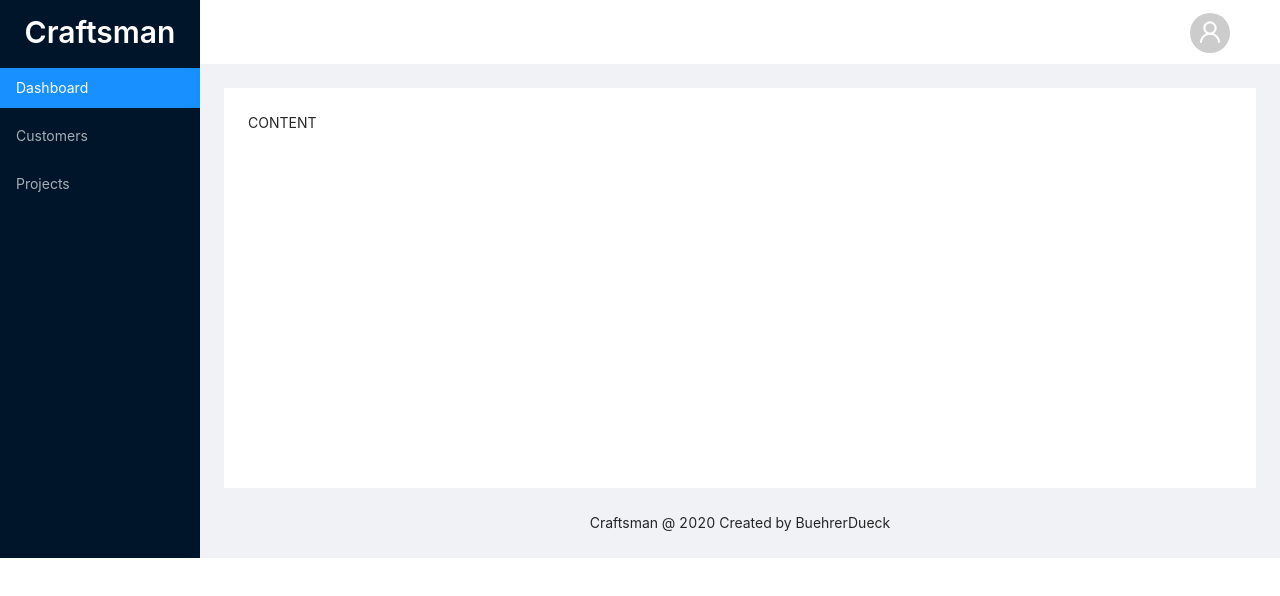
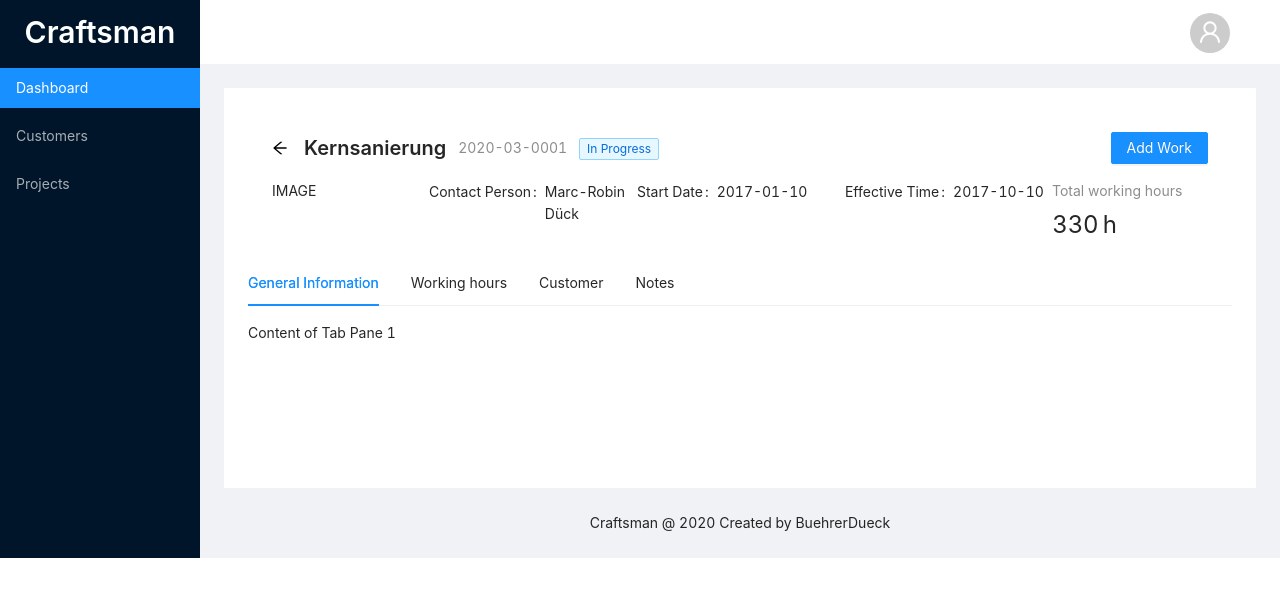
Before and after one commit to moritzbuehrer/craftsman-frontend, a React (Create React App) app: page /project in a window 1280 px wide. Shown: the top 596 px of the page. Built offline with nearby package versions, Linux system fonts and the light colour scheme.

Commit message:
Adding Project and Customer draft

```diff
--- a/package.json
+++ b/package.json
@@ -9,6 +9,7 @@
     "antd": "^4.5.4",
     "react": "^16.13.1",
     "react-dom": "^16.13.1",
+    "react-router-dom": "^5.2.0",
     "react-scripts": "3.4.3"
   },
   "scripts": {
--- a/src/App.js
+++ b/src/App.js
@@ -1,7 +1,15 @@
 import React from 'react';
 import { Layout } from 'antd';
+import {
+  BrowserRouter as Router,
+  Switch,
+  Route
+} from "react-router-dom";
+
 import SiderMenu from './component/SiderMenu';
 import AppHeader from './component/AppHeader';
+import Customer from './page/Customer';
+import Project from './page/Project';
 
 import 'antd/dist/antd.css';
 import './App.css';
@@ -12,22 +20,38 @@ class App extends React.Component {
 
   render() {
     return (
+      <Router>
         <Layout>
           <Sider className="sider">
             <SiderMenu />
           </Sider>
           <Layout>
             <Header className="header">
-            <AppHeader/>
+              <AppHeader />
             </Header>
+
             <Content className="content">
-            CONTENT
+
+              <Switch>
+                <Route exact path="/">
+
+                </Route>
+                <Route path="/customer">
+                  <Customer />
+                </Route>
+                <Route path="/project">
+                  <Project/>
+                </Route>
+              </Switch>
+
             </Content>
+
             <Footer className="footer">
               Craftsman @ 2020 Created by BuehrerDueck
           </Footer>
           </Layout>
         </Layout>
+      </Router>
     );
   }
 }
--- a/src/component/SiderMenu.js
+++ b/src/component/SiderMenu.js
@@ -1,5 +1,6 @@
 import React from 'react';
 import { Typography, Menu} from 'antd';
+import { Link } from "react-router-dom";
 import './SiderMenu.css'
 
 const { Title } = Typography;
@@ -15,13 +16,13 @@ class SiderMenu extends React.Component {
 
                 <Menu theme="dark" defaultSelectedKeys={['1']} defaultOpenKeys={['1']}>
                     <Menu.Item key="1">
-                        Dashboard
+                        <Link to="/">Dashboard</Link>
                     </Menu.Item>
                     <Menu.Item key="2">
-                        Customers
+                    <Link to="/customer">Customers</Link>
                     </Menu.Item>
                     <Menu.Item key="3">
-                        Projects
+                    <Link to="/project">Projects</Link>
                     </Menu.Item>
                 </Menu>
 
--- /dev/null
+++ b/src/page/Customer.js
@@ -0,0 +1,45 @@
+import React from 'react';
+import { Row, Col, Input, List, Avatar, Divider } from 'antd';
+
+const { Search } = Input;
+
+
+const data = [
+    'Moritz Bührer',
+    'Tamara Schmid',
+    'Mara Bührer',
+    'Hilka Bührer',
+    'Michael Bührer',
+    'Moritz Bührer',
+    'Tamara Schmid',
+    'Mara Bührer',
+    'Hilka Bührer'
+];
+
+
+class Customer extends React.Component {
+
+    render() {
+        return (
+            <Row>
+                <Col span={6}>
+                    <List
+                        header={
+                            <Input placeholder="Search Customers" bordered={false} />
+                        }
+                        size="large"
+                        bordered
+                        dataSource={data}
+                        renderItem={item => <List.Item>{item}</List.Item>}
+                    />
+
+                </Col>
+                <Col span={18}>
+
+                </Col>
+            </Row>
+        );
+    }
+}
+
+export default Customer;
--- /dev/null
+++ b/src/page/Project.js
@@ -0,0 +1,59 @@
+import React from 'react';
+import { Row, Col, PageHeader, Button, Statistic, Tag, Descriptions, Tabs } from 'antd';
+
+const { TabPane } = Tabs;
+
+class Project extends React.Component {
+
+    render() {
+        return (
+            <div>
+                <PageHeader
+                    onBack={() => window.history.back()}
+                    title="Kernsanierung"
+                    tags={<Tag color="blue">In Progress</Tag>}
+                    subTitle="2020-03-0001"
+                    extra={[
+                        <Button key="1" type="primary">
+                            Add Work
+                    </Button>
+                    ]}
+                >
+
+                    <Row>
+                        <Col span={4}>
+                            IMAGE
+                    </Col>
+                        <Col span={16}>
+                            <Descriptions size="small" column={3}>
+                                <Descriptions.Item label="Contact Person">Marc-Robin Dück</Descriptions.Item>
+                                <Descriptions.Item label="Start Date">2017-01-10</Descriptions.Item>
+                                <Descriptions.Item label="Effective Time">2017-10-10</Descriptions.Item>
+                            </Descriptions>
+                        </Col>
+                        <Col span={4}>
+                            <Statistic title="Total working hours" suffix="h" value={330} />
+                        </Col>
+                    </Row>
+                </PageHeader>
+
+                <Tabs defaultActiveKey="1">
+                    <TabPane tab="General Information" key="1">
+                        Content of Tab Pane 1
+                </TabPane>
+                    <TabPane tab="Working hours" key="2">
+                        Content of Tab Pane 2
+                </TabPane>
+                    <TabPane tab="Customer" key="3">
+                        Content of Tab Pane 3
+                </TabPane>
+                <TabPane tab="Notes" key="4">
+                        Content of Tab Pane 4
+                </TabPane>
+                </Tabs>
+            </div>
+        );
+    }
+}
+
+export default Project;
```
Also changed, not shown: 1 other file (tests, documents, lock files or other folders). Lines whose indentation alone changed are shown as unchanged.
